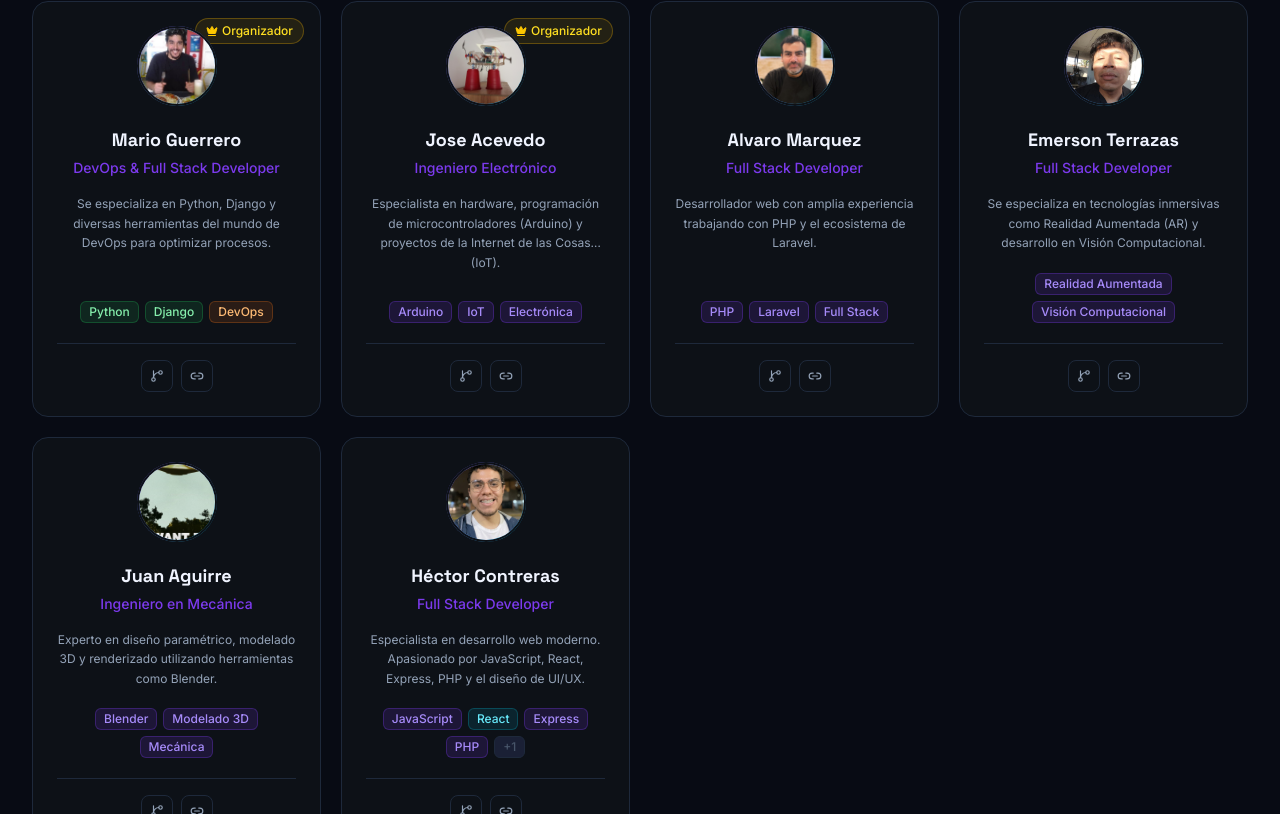
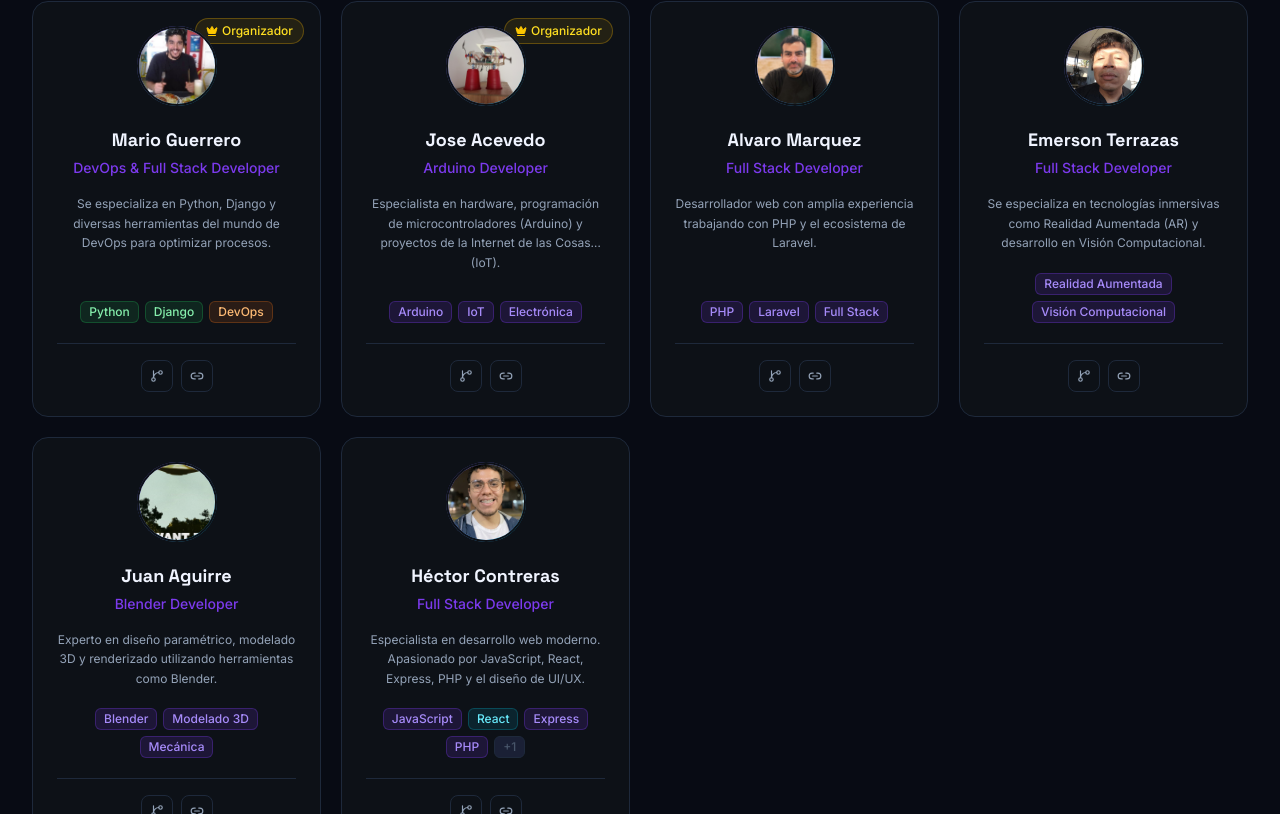
Before and after one commit to hectrhcc/Pysquad, a Next.js app: page /miembros in a window 1280 px wide. Shown: the part 499-1313 px from the top of the page. Built offline with nearby package versions, Linux system fonts and the light colour scheme.

Commit message:
style: fix search input padding, center text, and update roles

```diff
--- a/components/home/PillarsSection.tsx
+++ b/components/home/PillarsSection.tsx
@@ -55,7 +55,7 @@ export default function PillarsSection() {
   return (
     <section
       className="py-24 px-4 sm:px-6 lg:px-8 bg-[#0d1117]"
-      style={{ width: '100%', display: 'flex', justifyContent: 'center' }}
+      style={{ width: '100%', display: 'flex', justifyContent: 'center', paddingTop: '160px' }}
     >
       <div className="w-full max-w-7xl" style={{ margin: '0 auto' }}>
         {/* Encabezado */}
@@ -72,8 +72,8 @@ export default function PillarsSection() {
             <span className="text-gradient">un ecosistema</span>
           </h2>
           <p
-            className="mx-auto max-w-2xl text-[#94a3b8]"
-            style={{ marginTop: '32px', marginBottom: '64px' }}
+            className="mx-auto max-w-2xl text-[#94a3b8] text-center"
+            style={{ marginTop: '32px', marginBottom: '64px', textAlign: 'center' }}
           >
             PySquad nació con el espíritu de los GDG — una agrupación independiente donde la pasión por la tecnología es el único requisito de entrada.
           </p>
--- a/components/miembros/MemberFilter.tsx
+++ b/components/miembros/MemberFilter.tsx
@@ -33,6 +33,7 @@ export default function MemberFilter({
           onChange={(e) => onChange(e.target.value)}
           placeholder="Buscar por nombre o tecnología (ej: Python, React...)"
           className="w-full rounded-xl border border-[#1e293b] bg-[#0d1117] py-3 pl-11 pr-10 text-sm text-[#f0f4ff] placeholder-[#475569] outline-none transition-colors duration-200 focus:border-violet-500/60 focus:ring-2 focus:ring-violet-500/20"
+          style={{ paddingLeft: '2.75rem' }}
           aria-label="Buscar miembros"
         />
         {value && (
--- a/data/mockData.ts
+++ b/data/mockData.ts
@@ -25,7 +25,7 @@ export const members: Member[] = [
   {
     id: "member-002",
     name: "Jose Acevedo",
-    role: "Ingeniero Electrónico",
+    role: "Arduino Developer",
     bio: "Especialista en hardware, programación de microcontroladores (Arduino) y proyectos de la Internet de las Cosas (IoT).",
     avatar: "/avatars/jose.jpg",
     technologies: ["Arduino", "IoT", "Electrónica"],
@@ -53,7 +53,7 @@ export const members: Member[] = [
   {
     id: "member-005",
     name: "Juan Aguirre",
-    role: "Ingeniero en Mecánica",
+    role: "Blender Developer",
     bio: "Experto en diseño paramétrico, modelado 3D y renderizado utilizando herramientas como Blender.",
     avatar: "/avatars/juan.jpg",
     technologies: ["Blender", "Modelado 3D", "Mecánica"],
```
